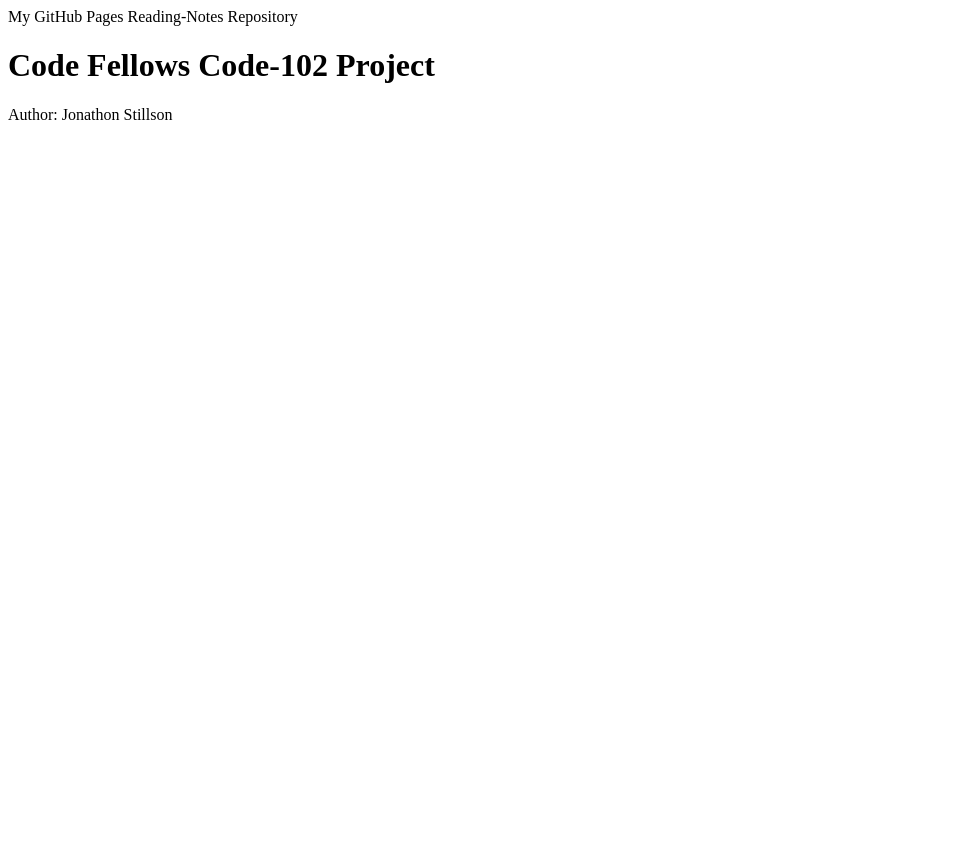
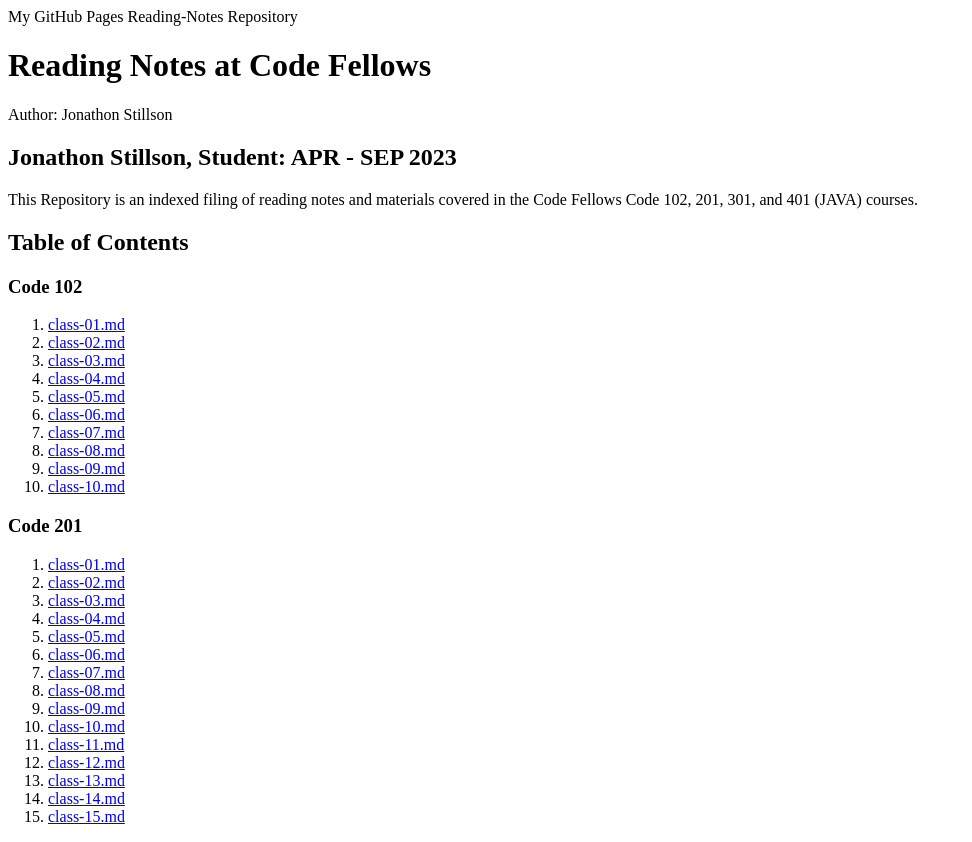
Before and after one commit to Navelfuzz/reading-notes, a plain HTML site: page index.html in a window 1280 px wide. Shown: the whole page, without its empty margins (0-972 px from the left). Before the commit the page ends 800 px from the top, so only its background shows below. Drawn offline with Linux system fonts and the light colour scheme.

Commit message:
conversion of home.md to index.html

```diff
--- a/index.html
+++ b/index.html
@@ -4,7 +4,46 @@
         My GitHub Pages Reading-Notes Repository
     </head>
     <body>
-        <h1>Code Fellows Code-102 Project</h1>
+        <h1>Reading Notes at Code Fellows</h1>
         <p>Author: Jonathon Stillson</p>
+        <p></p>
+        <h2>Jonathon Stillson, Student: APR - SEP 2023</h2>
+        <p>
+            This Repository is an indexed filing of reading notes and materials covered
+            in the Code Fellows Code 102, 201, 301, and 401 (JAVA) courses.
+        </p>
+        <p></p>
+        <h2>Table of Contents</h2>
+        <h3>Code 102</h3>
+        <ol>
+            <li><a href="https://navelfuzz77.github.io/reading-notes/102/class-01">class-01.md</a></li>
+            <li><a href="https://navelfuzz77.github.io/reading-notes/102/class-02">class-02.md</a></li>
+            <li><a href="https://navelfuzz77.github.io/reading-notes/102/class-03">class-03.md</a></li>
+            <li><a href="https://navelfuzz77.github.io/reading-notes/102/class-04">class-04.md</a></li>
+            <li><a href="https://navelfuzz77.github.io/reading-notes/102/class-05">class-05.md</a></li>
+            <li><a href="https://navelfuzz77.github.io/reading-notes/102/class-06">class-06.md</a></li>
+            <li><a href="https://navelfuzz77.github.io/reading-notes/102/class-07">class-07.md</a></li>
+            <li><a href="https://navelfuzz77.github.io/reading-notes/102/class-08">class-08.md</a></li>
+            <li><a href="https://navelfuzz77.github.io/reading-notes/102/class-09">class-09.md</a></li>
+            <li><a href="https://navelfuzz77.github.io/reading-notes/102/class-10">class-10.md</a></li>
+        </ol>
+        <h3>Code 201</h3>
+        <ol>
+            <li><a href="https://navelfuzz77.github.io/reading-notes/201/class-01">class-01.md</a></li>
+            <li><a href="https://navelfuzz77.github.io/reading-notes/201/class-02">class-02.md</a></li>
+            <li><a href="https://navelfuzz77.github.io/reading-notes/201/class-03">class-03.md</a></li>
+            <li><a href="https://navelfuzz77.github.io/reading-notes/201/class-04">class-04.md</a></li>
+            <li><a href="https://navelfuzz77.github.io/reading-notes/201/class-05">class-05.md</a></li>
+            <li><a href="https://navelfuzz77.github.io/reading-notes/201/class-06">class-06.md</a></li>
+            <li><a href="https://navelfuzz77.github.io/reading-notes/201/class-07">class-07.md</a></li>
+            <li><a href="https://navelfuzz77.github.io/reading-notes/201/class-08">class-08.md</a></li>
+            <li><a href="https://navelfuzz77.github.io/reading-notes/201/class-09">class-09.md</a></li>
+            <li><a href="https://navelfuzz77.github.io/reading-notes/201/class-10">class-10.md</a></li>
+            <li><a href="https://navelfuzz77.github.io/reading-notes/201/class-11">class-11.md</a></li>
+            <li><a href="https://navelfuzz77.github.io/reading-notes/201/class-12">class-12.md</a></li>
+            <li><a href="https://navelfuzz77.github.io/reading-notes/201/class-13">class-13.md</a></li>
+            <li><a href="https://navelfuzz77.github.io/reading-notes/201/class-14">class-14.md</a></li>
+            <li><a href="https://navelfuzz77.github.io/reading-notes/201/class-15">class-15.md</a></li>
+        </ol>
     </body>
 </html>
```
